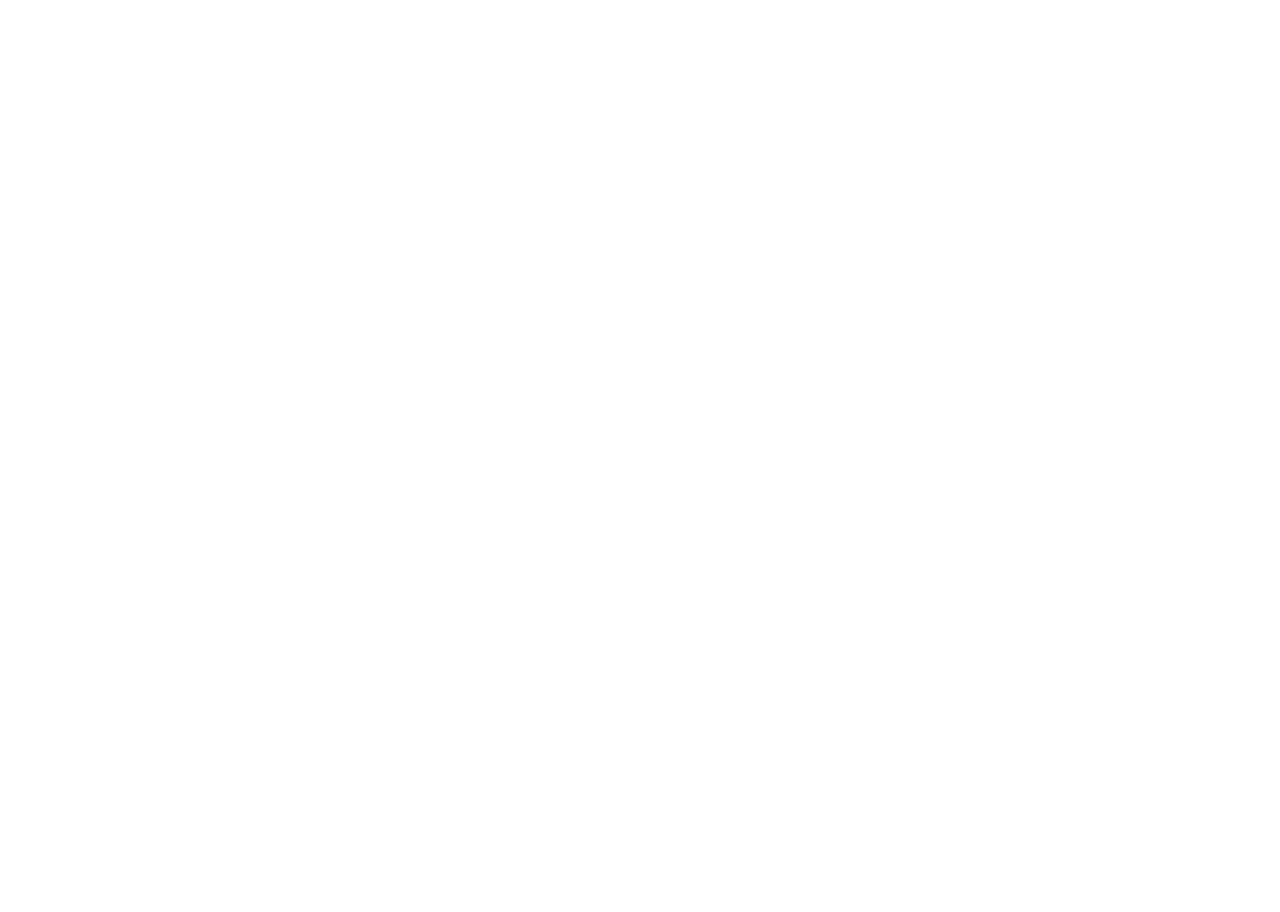
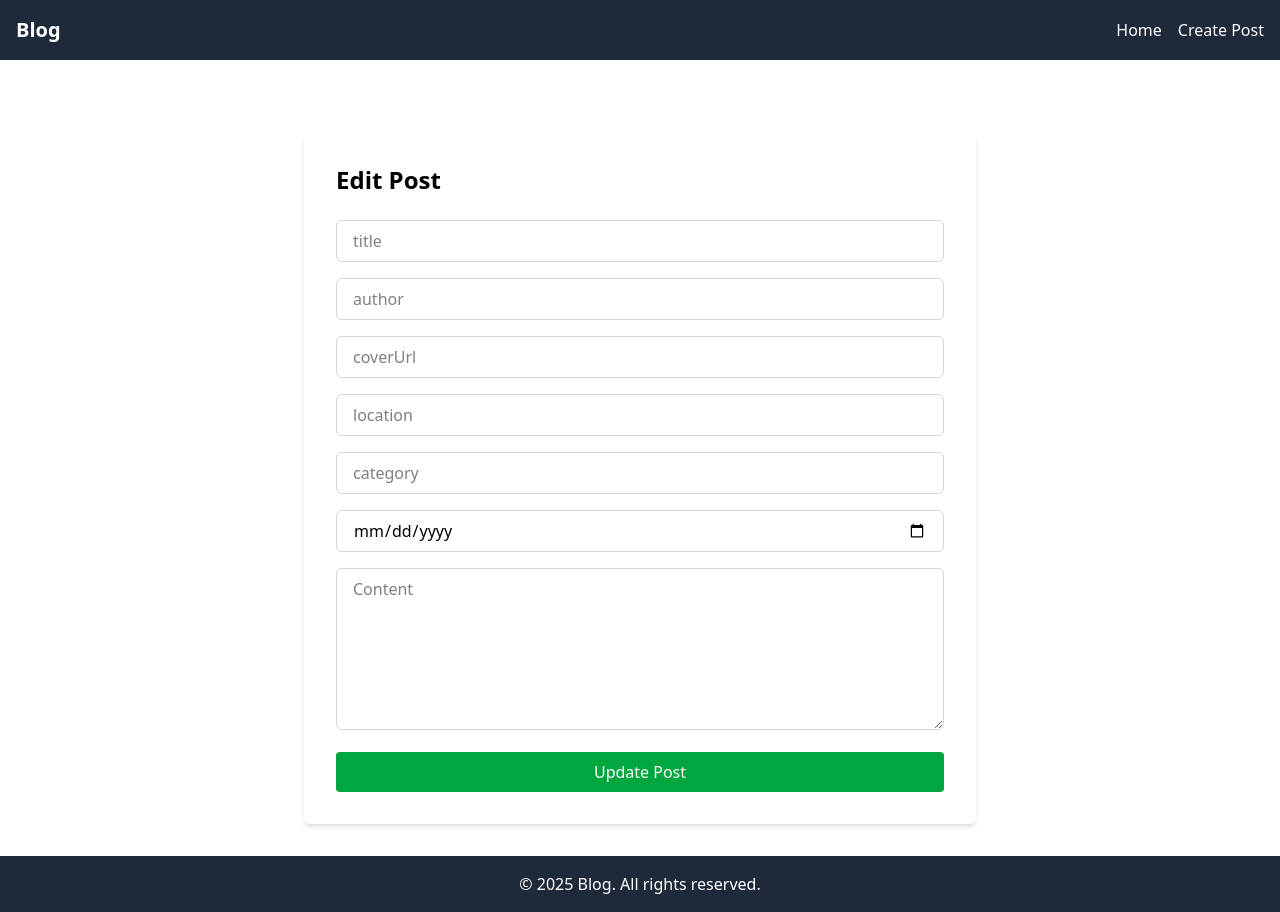
Before and after one commit to Larsbuilds/fullstack-blog, a React (Vite) app in the folder frontend/: page /edit/1 in a window 1280 px wide. Before the commit this address had no page. Before the commit the page ends 800 px from the top, so only its background shows below. Built offline with nearby package versions, Linux system fonts and the light colour scheme; no server answers.

Commit message:
post details, edit and delete functionality

```diff
--- a/frontend/src/App.jsx
+++ b/frontend/src/App.jsx
@@ -3,6 +3,8 @@
 import Layout from "./components/shared/Layout";
 import HomePage from "./pages/HomePage";
 import CreatePost from "./pages/CreatePost";
+import PostDetails from "./pages/PostDetails";
+import EditPost from "./pages/EditPost";
 
 function App() {
   return (
@@ -11,6 +13,8 @@
         <Route path="/" element={<Layout />}>
           <Route index element={<HomePage />} />
           <Route path="/create" element={<CreatePost />} />
+          <Route path="/posts/:id" element={<PostDetails />} />
+          <Route path="/edit/:id" element={<EditPost />} />
         </Route>
       </Routes>
     </Router>
--- a/frontend/src/pages/CreatePost.jsx
+++ b/frontend/src/pages/CreatePost.jsx
@@ -1,5 +1,6 @@
 import React, { useState } from "react";
 import { useNavigate } from "react-router-dom";
+import axios from "axios";
 
 const CreatePost = () => {
   const navigate = useNavigate();
@@ -21,29 +22,19 @@
     setForm((prev) => ({ ...prev, [name]: value }));
   };
 
-  const validateForm = () => {
-    const requiredFields = [
-      "title",
-      "content",
-      "coverUrl",
-      "author",
-      "location",
-      "category",
-      "date",
-    ];
-    for (let field of requiredFields) {
-      if (!form[field]) {
-        setError(`"${field}" is required.`);
-        return false;
-      }
-    }
-    setError("");
-    return true;
-  };
-
   const handleSubmit = async (e) => {
     e.preventDefault();
-    if (!validateForm()) return;
+    if (
+      !form.title ||
+      !form.author ||
+      !form.coverUrl ||
+      !form.location ||
+      !form.category ||
+      !form.date ||
+      !form.content
+    ) {
+      return alert("Please fill in all fields");
+    }
 
     setLoading(true);
     try {
@@ -53,7 +44,7 @@
       });
       navigate("/");
     } catch (err) {
-      setError(`Failed to create post: ${error.message}`);
+      alert(`Failed to create post: ${error.message}`);
     } finally {
       setLoading(false);
     }
@@ -91,7 +82,6 @@
           onChange={handleChange}
           className="w-full px-4 py-2 border border-gray-300 rounded-md"
         />
-        {error && <p className="text-red-600">{error}</p>}
         <div className="flex justify-end space-x-4">
           <button
             type="submit"
--- /dev/null
+++ b/frontend/src/pages/EditPost.jsx
@@ -0,0 +1,105 @@
+import React, { useEffect, useState } from "react";
+import { useNavigate, useParams } from "react-router-dom";
+
+const EditPost = () => {
+  const { id } = useParams();
+  const navigate = useNavigate();
+  const [form, setForm] = useState({
+    title: "",
+    content: "",
+    coverUrl: "",
+    author: "",
+    location: "",
+    category: "",
+    date: "",
+  });
+
+  const [error, setError] = useState("");
+  const [loading, setLoading] = useState(false);
+
+  useEffect(() => {
+    const fetchPost = async () => {
+      try {
+        const res = await fetch(`http://localhost:3000/posts/${id}`);
+        const data = await res.json();
+        setForm(data);
+      } catch (err) {
+        alert(err.message || "Failed to load post");
+      }
+    };
+    fetchPost();
+  }, [id]);
+
+  const handleChange = (e) => {
+    const { name, value } = e.target;
+    setForm((prev) => ({ ...prev, [name]: value }));
+  };
+
+  const handleSubmit = async (e) => {
+    e.preventDefault();
+    if (
+      !form.title ||
+      !form.author ||
+      !form.coverUrl ||
+      !form.location ||
+      !form.category ||
+      !form.date ||
+      !form.content
+    ) {
+      return alert("Please fill in all fields");
+    }
+
+    setLoading(true);
+    try {
+      const res = await fetch(`http://localhost:3000/posts/${id}`, {
+        method: "PUT",
+        headers: { "Content-Type": "application/json" },
+        body: JSON.stringify({ ...form, updatedAt: new Date().toISOString() }),
+      });
+      if (!res.ok) throw new Error("Update failed");
+      navigate(`/posts/${id}`);
+    } catch (err) {
+      alert(err.message || "Something went wrong");
+    } finally {
+      setLoading(false);
+    }
+  };
+
+  return (
+    <div className="max-w-2xl mx-auto mt-10 p-8 bg-white shadow-md rounded-md">
+      <h2 className="text-2xl font-semibold mb-6">Edit Post</h2>
+      <form onSubmit={handleSubmit} className="space-y-4">
+        {["title", "author", "coverUrl", "location", "category", "date"].map(
+          (name) => (
+            <input
+              key={name}
+              name={name}
+              type={name === "date" ? "date" : "text"}
+              placeholder={name}
+              value={form[name]}
+              onChange={handleChange}
+              className="w-full px-4 py-2 border border-gray-300 rounded-md focus:ring focus:ring-blue-300"
+            />
+          )
+        )}
+        <textarea
+          name="content"
+          rows="6"
+          placeholder="Content"
+          value={form.content}
+          onChange={handleChange}
+          className="w-full px-4 py-2 border border-gray-300 rounded-md focus:ring focus:ring-blue-300"
+        />
+        <button
+          type="submit"
+          disabled={loading}
+          className="w-full bg-green-600 text-white py-2 rounded hover:bg-green-700 transition"
+        >
+          {loading ? "Updating..." : "Update Post"}
+        </button>
+      </form>
+    </div>
+  );
+};
+
+export default EditPost;
--- /dev/null
+++ b/frontend/src/pages/PostDetails.jsx
@@ -0,0 +1,104 @@
+import React, { useEffect, useState } from "react";
+import { useParams, useNavigate, Link } from "react-router-dom";
+
+const PostDetails = () => {
+  const { id } = useParams();
+  const navigate = useNavigate();
+  const [post, setPost] = useState(null);
+  const [error, setError] = useState("");
+
+  useEffect(() => {
+    const fetchPost = async () => {
+      try {
+        const res = await fetch(`http://localhost:3000/posts/${id}`);
+        if (!res.ok) throw new Error("Post not found");
+        const data = await res.json();
+        setPost(data);
+      } catch (err) {
+        alert(err.message);
+      }
+    };
+    fetchPost();
+  }, [id]);
+
+  const formatDate = (dateString) => {
+    const date = new Date(dateString);
+    return date.toLocaleDateString("de-DE", {
+      day: "2-digit",
+      month: "2-digit",
+      year: "numeric",
+    });
+  };
+
+  const handleDelete = async () => {
+    const confirmDelete = window.confirm(
+      "Are you sure you want to delete this post?"
+    );
+    if (!confirmDelete) return;
+
+    try {
+      const res = await fetch(`http://localhost:3000/posts/${id}`, {
+        method: "DELETE",
+      });
+      if (!res.ok) throw new Error("Failed to delete post");
+      navigate("/");
+    } catch (err) {
+      alert(err.message);
+    }
+  };
+
+  if (!post)
+    return (
+      <div className="text-center py-10 text-gray-500">
+        {error || "Loading post..."}
+      </div>
+    );
+
+  return (
+    <div className="max-w-3xl mx-auto py-10 px-6">
+      <div className="bg-white shadow rounded-md overflow-hidden">
+        <img
+          src={post.coverUrl}
+          alt={post.title}
+          className="w-full h-64 object-cover"
+        />
+        <div className="p-6">
+          <h1 className="text-3xl font-bold">{post.title}</h1>
+          <p className="text-gray-500 mb-2">
+            By {post.author} · {formatDate(post.date)} · {post.location}
+          </p>
+          <p className="text-sm text-gray-400 mb-4">
+            Last updated: {new Date(post.updatedAt).toLocaleString()}
+          </p>
+          <div className="text-gray-700 whitespace-pre-wrap mb-6">
+            {post.content}
+          </div>
+
+          <div className="flex justify-end space-x-4">
+            <Link
+              to={`http://localhost:3000/edit/${post.id}`}
+              className="bg-gray-800 text-white px-4 py-2 rounded hover:bg-gray-900"
+            >
+              Edit
+            </Link>
+            <button
+              onClick={handleDelete}
+              className="bg-red-500 text-white px-4 py-2 rounded hover:bg-red-600"
+            >
+              Delete
+            </button>
+          </div>
+
+          <Link
+            to="/"
+            className="text-blue-600 hover:underline mb-4 inline-block"
+          >
+            ← Back
+          </Link>
+        </div>
+      </div>
+    </div>
+  );
+};
+
+export default PostDetails;
```
